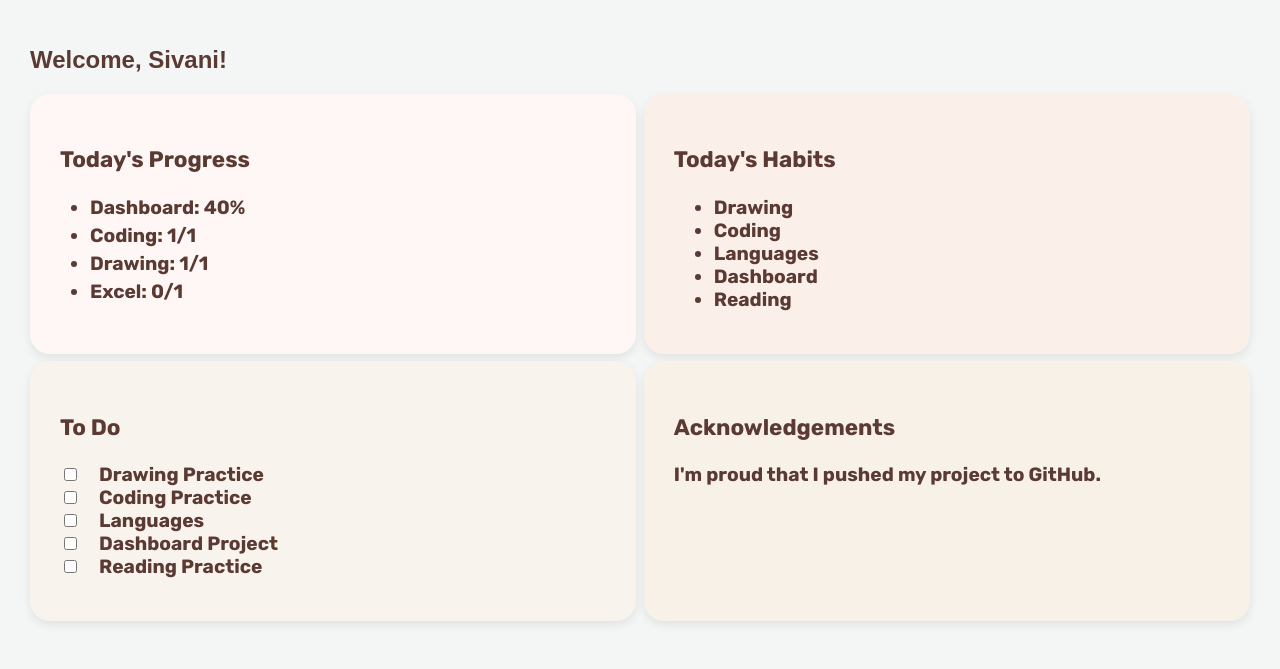
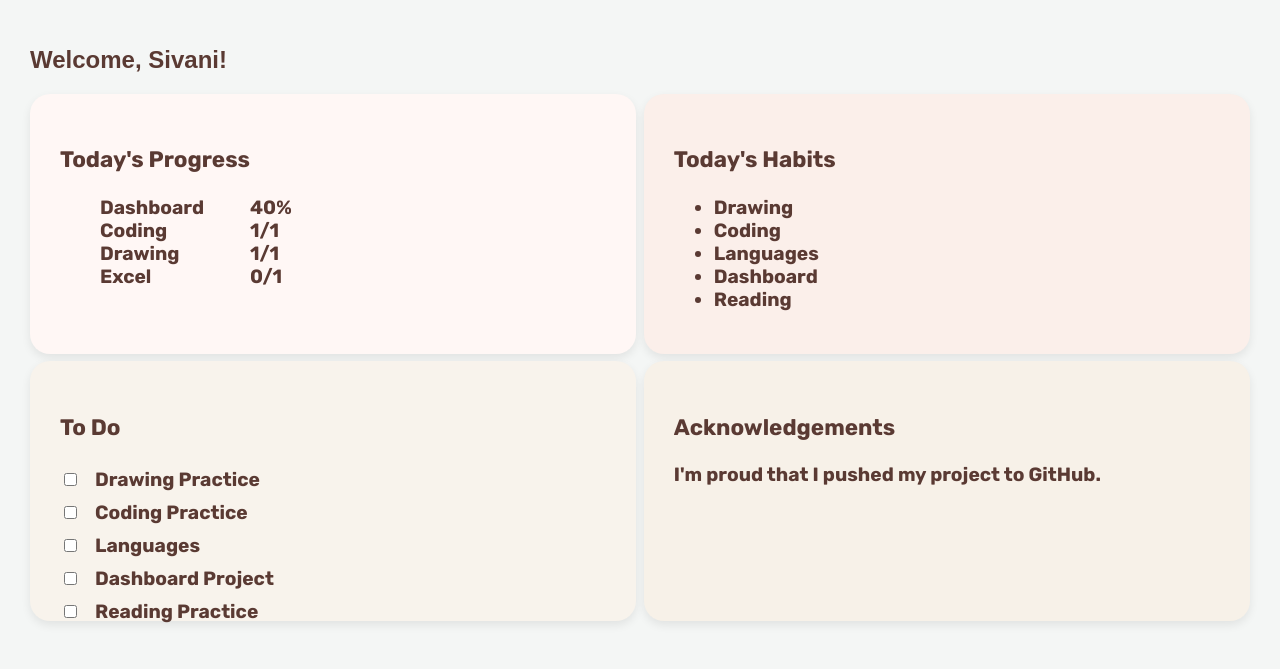
Before and after one commit to sivanimarepalli/Acknowledgement-Dashboard, a Flask app: page / in a window 1280 px wide. Shown: the part 131-800 px from the top of the page. Run offline with Flask 3, Linux system fonts and the light colour scheme; some web fonts are replaced.

Commit message:
Day-12: Today's progress and To-do css

```diff
--- a/static/style.css
+++ b/static/style.css
@@ -38,12 +38,15 @@ body{
 #progress{
     background-color:#FFF7F5;
 }
-#progress ul{
-        padding-left: 30px;
-        display: grid;
-        grid-template-columns: auto;
-        gap: 5px;
+#progress li{
+        display: flex;
     }
+#progress li span:first-child{
+    width:150px;
+}
+#progress li span:last-child{
+    width:50px;
+}
 #habits{
     background-color: #FBEFEA;
 
@@ -52,9 +55,14 @@ body{
     background-color: #F8F3EC;
 }
 #todo input[type="checkbox"] + label{
-        padding:15px;
+        padding:5px;
         cursor:pointer;
-    }
+}
+#todo .todo-item{
+     display: flex;
+     align-items:center;
+     gap:10px;
+}
 #acknowledge{
     background-color: #F7F1E8;
 }
--- a/templates/index.html
+++ b/templates/index.html
@@ -19,7 +19,10 @@
         <h3>Today's Progress</h3>
         <ul>
         {%for task, done in progress_tasks.items()%}
-        <li>{{ task }}: {{ done }}</li>
+        <li>
+            <span> {{ task }}</span>
+            <span>{{ done }}</span>
+        </li>
         {%endfor%}
         </ul>
         </div>
@@ -34,11 +37,13 @@
         <div class="card" id="todo">
         <h3>To Do</h3>
         {%for habit in habits%}
+        <div class="todo-item">
             <input type="checkbox"
             id="box-{{ habit }}"
             name="{{ habit }}">
-            <label for="box-{{ habit }}">{{ habit }}</label><br>
-            {%endfor%}
+            <label for="box-{{ habit }}">{{ habit }}</label>
+        </div>
+        {%endfor%}
         </div>
 
         <div class="card" id="acknowledge">
```
